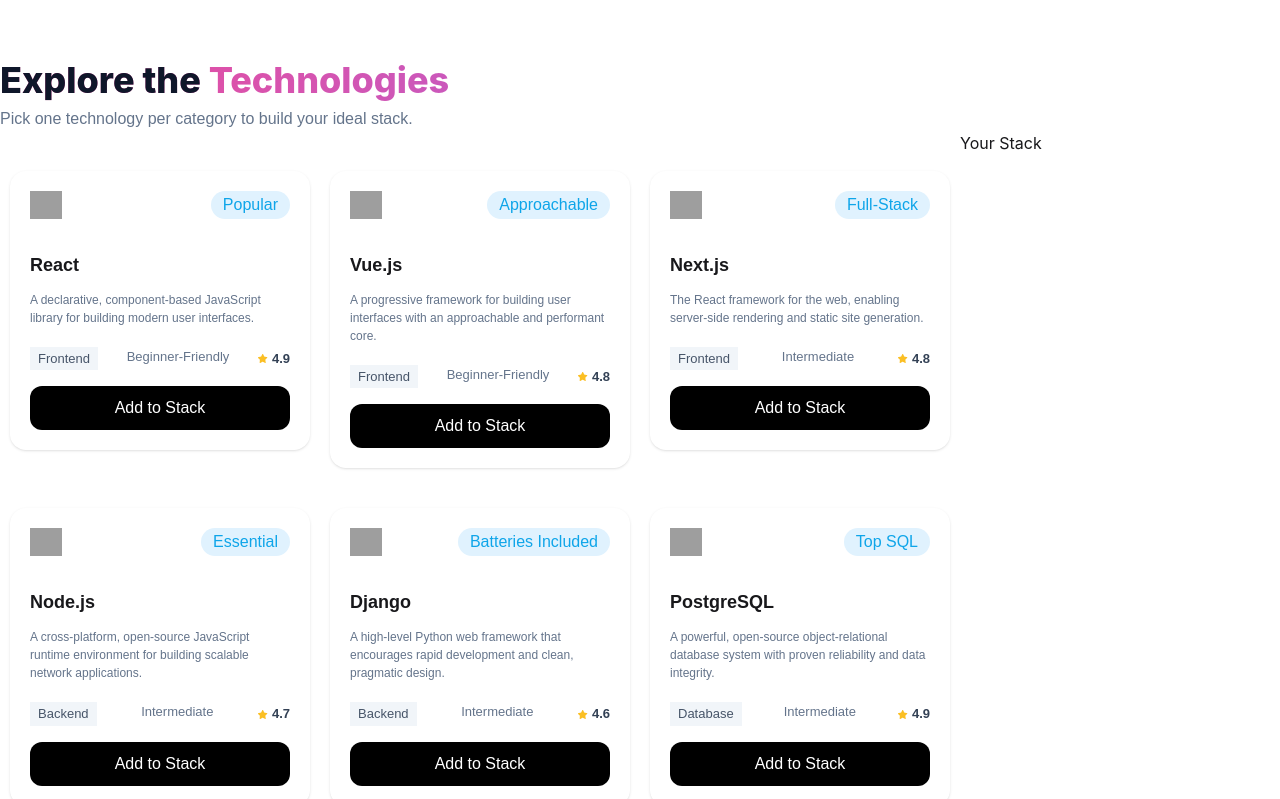
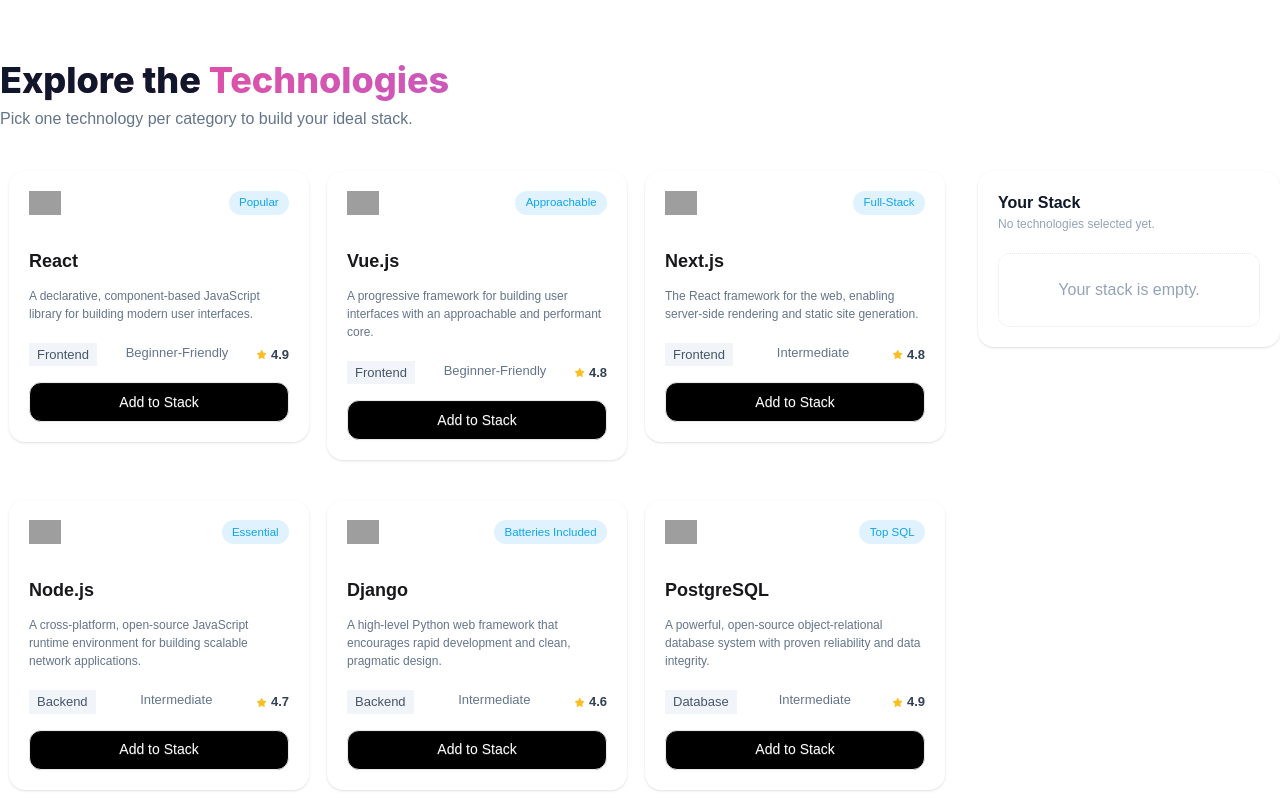
Before and after one commit to Asif9060/DevStack, a React (Vite) app: page / in a window 1280 px wide. Shown: the part 580-1379 px from the top of the page. Built offline with nearby package versions, Linux system fonts and the light colour scheme; grey boxes are pictures that could not be loaded.

Commit message:
Created Tech Stack Component

```diff
--- a/src/components/Technologies/Tech.tsx
+++ b/src/components/Technologies/Tech.tsx
@@ -16,7 +16,7 @@
                 <p className="text-[#64748B] font-jakarta">Pick one technology per category to build your ideal stack.</p>
             </div>
 
-            <div className="grid grid-cols-4 max-w-7xl mx-auto">
+            <div className="grid grid-cols-4 max-w-7xl mx-auto gap-6">
                 <div className=" grid col-span-3 grid-cols-3">
                     {
                         fetchedTech.map((tech) => {
--- a/src/components/Technologies/TechCard.tsx
+++ b/src/components/Technologies/TechCard.tsx
@@ -7,7 +7,7 @@
             <div className="w-75 shadow-sm p-5 rounded-2xl font-jakarta">
                 <div className="flex justify-between mb-8">
                     <img className="w-8" src={tech.icon} alt="" />
-                    <p className="bg-[#E0F2FE] text-[#0EA5E9] rounded-full px-3 py-0.5">{tech.badge}</p>
+                    <p className="bg-[#E0F2FE] text-[#0EA5E9] rounded-full px-[10.4px] py-0.5 flex items-center text-[11.5px]">{tech.badge}</p>
                 </div>
                 <div className="mb-5">
                     <h2 className="mb-3 font-bold text-lg">{tech.name}</h2>
@@ -21,7 +21,7 @@
                 </div>
 
                 <div className="text-center mt-4">
-                    <button className="w-full bg-black text-white py-2.5 rounded-xl">Add to Stack</button>
+                    <button className="w-full btn font-normal bg-black text-white py-2.5 rounded-xl cursor-pointer">Add to Stack</button>
                 </div>
 
             </div>
--- a/src/components/Technologies/TechStack.tsx
+++ b/src/components/Technologies/TechStack.tsx
@@ -1,7 +1,17 @@
 const TechStack = () => {
     return (
-        <div>
-            <h2>Your Stack</h2>
+        <div className="font-jakarta mt-10">
+            <div className="p-5 shadow-sm rounded-2xl">
+                <div className="mb-5">
+                    <h2 className="text-[16px] text-[#0F172A] font-bold">Your Stack</h2>
+                    <p className="text-[#94A3B8] text-[12px] font-normal">No technologies selected yet.</p>
+                </div>
+
+                <div className="p-6 border border-[#E2E8F0] rounded-xl border-dotted text-center">
+                    <p className="text-[#94A3B8]">Your stack is empty.</p>
+                </div>
+
+            </div>
         </div>
     );
 };
```
